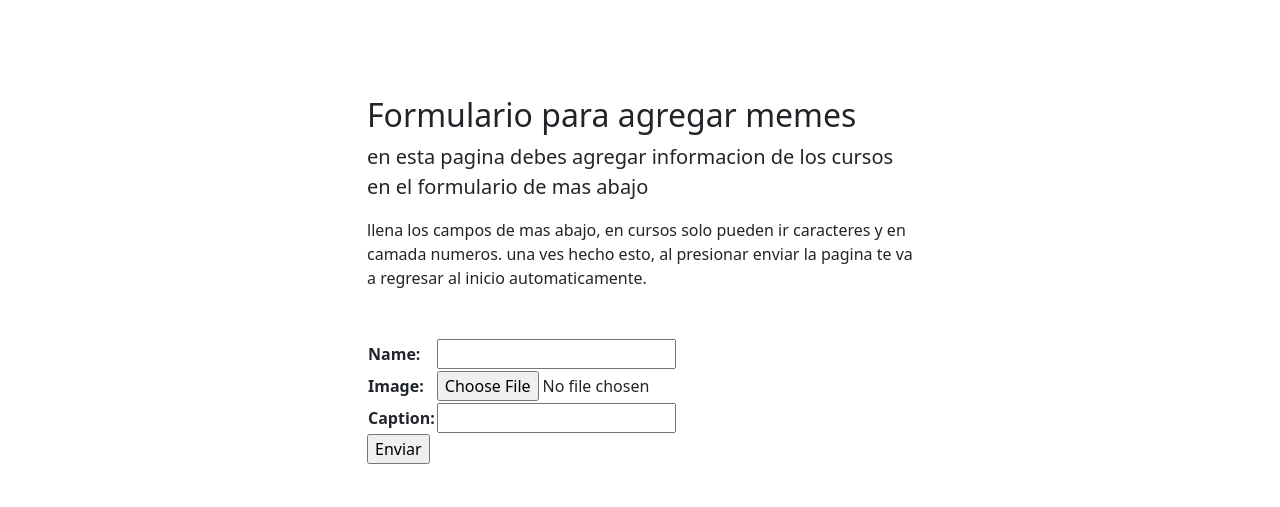
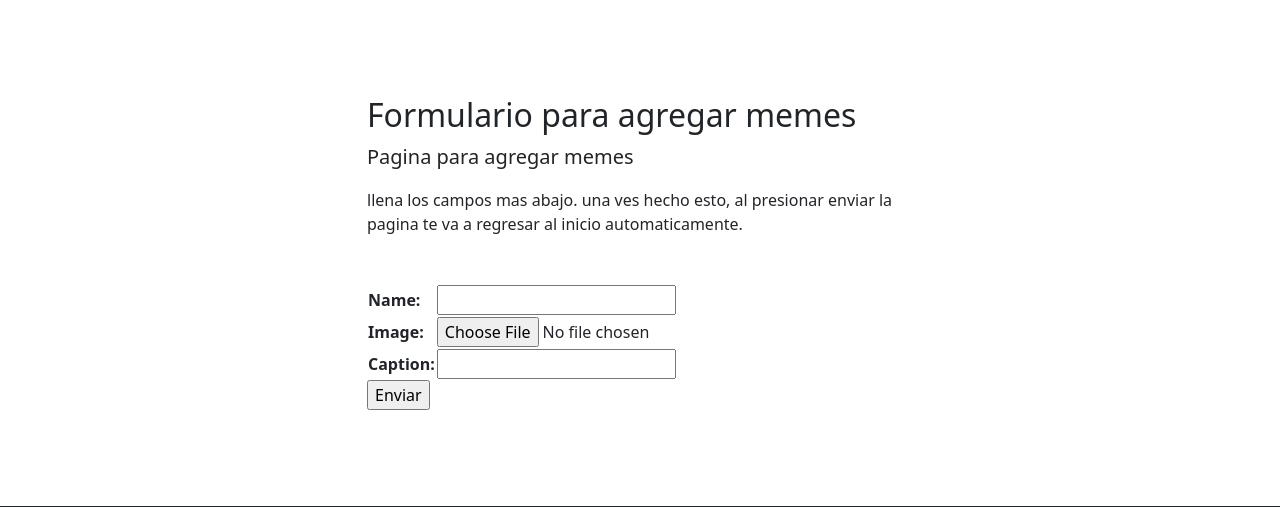
Before and after one commit to Rataldo/proyectofinal, a Django app: page /add_memes/ in a window 1280 px wide. Shown: the part 638-1145 px from the top of the page. Run offline with Django 4.2, Linux system fonts and the light colour scheme; a user stored in the database is signed in; some libraries are stand-ins or nearby versions.

Commit message:
quinto commit: trabajo finalizado

```diff
--- a/ReneApp/templates/ReneApp/add_memes.html
+++ b/ReneApp/templates/ReneApp/add_memes.html
@@ -11,8 +11,8 @@
         <div class="row justify-content-center">
             <div class="col-lg-6">
                 <h2>Formulario para agregar memes</h2>
-                <p class="lead">en esta pagina debes agregar informacion de los cursos en el formulario de mas abajo</p>
-                <p class="mb-0">llena los campos de mas abajo, en cursos solo pueden ir caracteres y en camada numeros. una ves hecho esto,
+                <p class="lead">Pagina para agregar memes</p>
+                <p class="mb-0">llena los campos mas abajo. una ves hecho esto,
                     al presionar enviar la pagina te va a regresar al inicio automaticamente.
                 </p>
                 <br>
--- a/ReneApp/templates/ReneApp/index.html
+++ b/ReneApp/templates/ReneApp/index.html
@@ -19,7 +19,7 @@
             </div>
         </section>
         <!-- Image element - set the background image for the header in the line below-->
-        <div class="py-5 bg-image-full" style="background-image: url('https://static.wikia.nocookie.net/floppapedia-revamped/images/0/06/FLOPPA_IS_BIG_CHUNGUS_IN_REAL_LIFE%3F.gif/revision/latest?cb=20210522204438')">
+        <div class="py-5 bg-image-full" style="background-image: url('https://media.tenor.com/z4llFHvQ2mwAAAAC/floppa-floppa-spin.gif')">
             <!-- Put anything you want here! The spacer below with inline CSS is just for demo purposes!-->
             <div style="height: 20rem"></div>
         </div>
```
Also changed, not shown: Users/migrations/0001_initial.py (added), Users/migrations/0002_avatar_delete_user.py (added), db.sqlite3, media/media/2d7.jpg (added), media/media/C71AB037-A192-4C37-BC76-B564736313F1.gif (added), media/media/E5ywvk4XIAEp9E4.jpg (added), media/media/Sin_título.jpg (added), media/media/programmer-coding-jokes-funny-fb2-png__700.jpg (added), media/media/siemprepasa.jpg (added), 1 other file.
